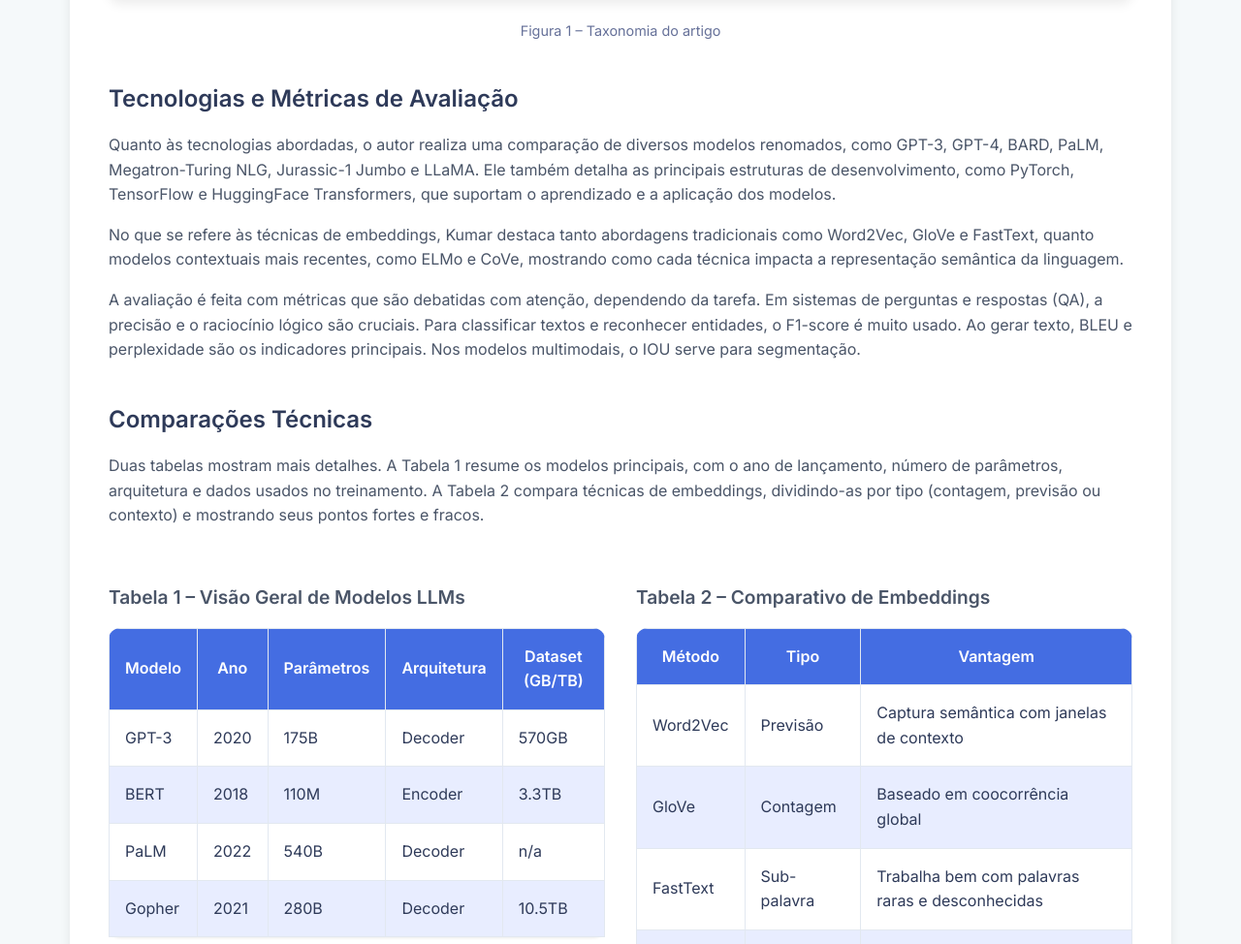
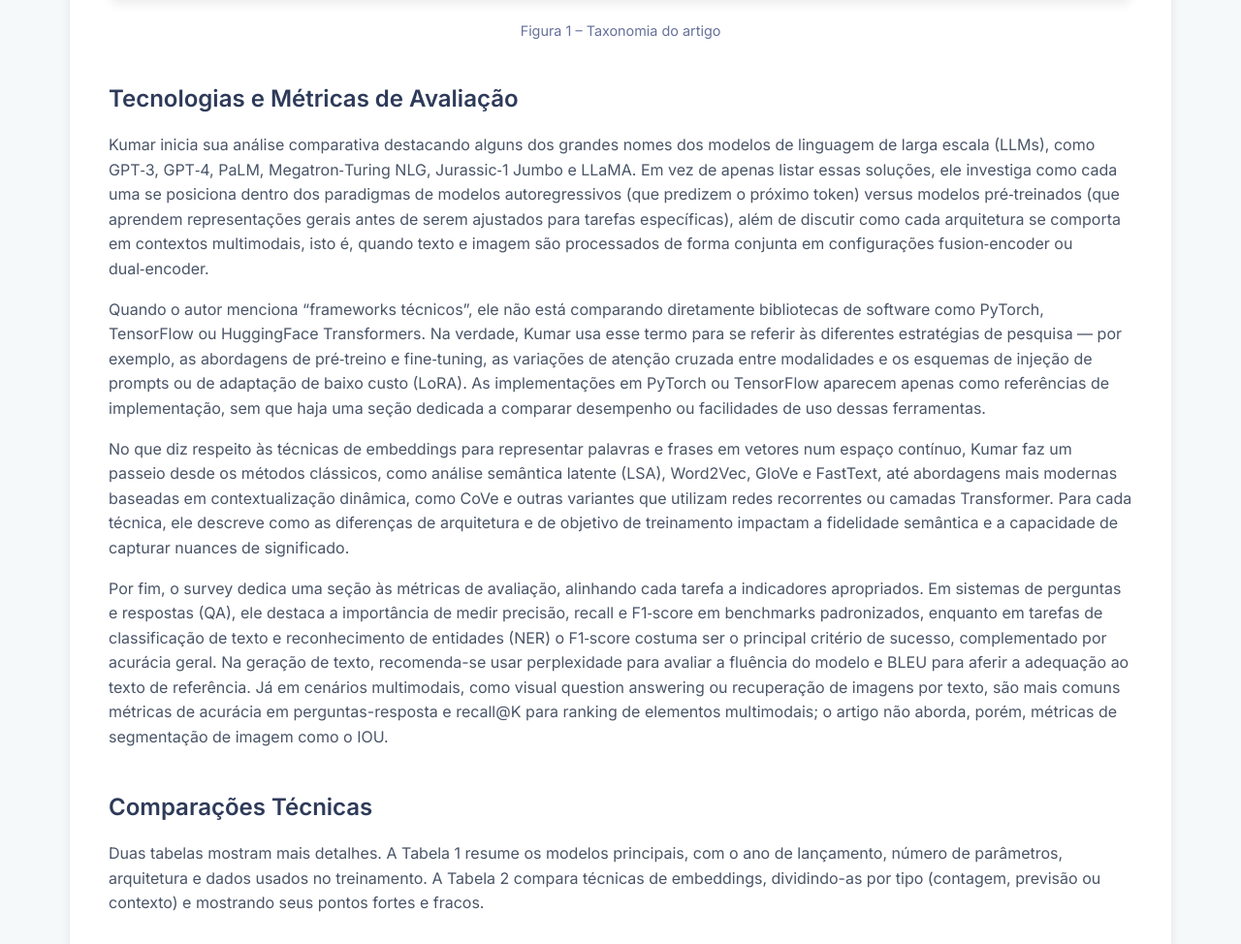
Before and after one commit to ezrasilva/Fichamento_01, a plain HTML site: page index.html in a window 1280 px wide. Shown: the part 2680-3654 px from the top of the page at 97% size. Drawn offline with nearby package versions, Linux system fonts and the light colour scheme.

Commit message:
fix: correção textual

```diff
--- a/index.html
+++ b/index.html
@@ -62,11 +62,13 @@
 
       <div class="section">
         <h2>Tecnologias e Métricas de Avaliação</h2>
-        <p>Quanto às tecnologias abordadas, o autor realiza uma comparação de diversos modelos renomados, como GPT-3, GPT-4, BARD, PaLM, Megatron-Turing NLG, Jurassic-1 Jumbo e LLaMA. Ele também detalha as principais estruturas de desenvolvimento, como PyTorch, TensorFlow e HuggingFace Transformers, que suportam o aprendizado e a aplicação dos modelos.</p>
+        <p>Kumar inicia sua análise comparativa destacando alguns dos grandes nomes dos modelos de linguagem de larga escala (LLMs), como GPT‑3, GPT‑4, PaLM, Megatron‑Turing NLG, Jurassic‑1 Jumbo e LLaMA. Em vez de apenas listar essas soluções, ele investiga como cada uma se posiciona dentro dos paradigmas de modelos autoregressivos (que predizem o próximo token) versus modelos pré‑treinados (que aprendem representações gerais antes de serem ajustados para tarefas específicas), além de discutir como cada arquitetura se comporta em contextos multimodais, isto é, quando texto e imagem são processados de forma conjunta em configurações fusion‑encoder ou dual‑encoder.</p>
 
-        <p>No que se refere às técnicas de embeddings, Kumar destaca tanto abordagens tradicionais como Word2Vec, GloVe e FastText, quanto modelos contextuais mais recentes, como ELMo e CoVe, mostrando como cada técnica impacta a representação semântica da linguagem.</p>
+        <p>Quando o autor menciona “frameworks técnicos”, ele não está comparando diretamente bibliotecas de software como PyTorch, TensorFlow ou HuggingFace Transformers. Na verdade, Kumar usa esse termo para se referir às diferentes estratégias de pesquisa — por exemplo, as abordagens de pré‑treino e fine‑tuning, as variações de atenção cruzada entre modalidades e os esquemas de injeção de prompts ou de adaptação de baixo custo (LoRA). As implementações em PyTorch ou TensorFlow aparecem apenas como referências de implementação, sem que haja uma seção dedicada a comparar desempenho ou facilidades de uso dessas ferramentas.</p>
 
-        <p>A avaliação é feita com métricas que são debatidas com atenção, dependendo da tarefa. Em sistemas de perguntas e respostas (QA), a precisão e o raciocínio lógico são cruciais. Para classificar textos e reconhecer entidades, o F1-score é muito usado. Ao gerar texto, BLEU e perplexidade são os indicadores principais. Nos modelos multimodais, o IOU serve para segmentação.</p>
+        <p>No que diz respeito às técnicas de embeddings para representar palavras e frases em vetores num espaço contínuo, Kumar faz um passeio desde os métodos clássicos, como análise semântica latente (LSA), Word2Vec, GloVe e FastText, até abordagens mais modernas baseadas em contextualização dinâmica, como CoVe e outras variantes que utilizam redes recorrentes ou camadas Transformer. Para cada técnica, ele descreve como as diferenças de arquitetura e de objetivo de treinamento impactam a fidelidade semântica e a capacidade de capturar nuances de significado.</p>
+
+        <p>Por fim, o survey dedica uma seção às métricas de avaliação, alinhando cada tarefa a indicadores apropriados. Em sistemas de perguntas e respostas (QA), ele destaca a importância de medir precisão, recall e F1‑score em benchmarks padronizados, enquanto em tarefas de classificação de texto e reconhecimento de entidades (NER) o F1‑score costuma ser o principal critério de sucesso, complementado por acurácia geral. Na geração de texto, recomenda-se usar perplexidade para avaliar a fluência do modelo e BLEU para aferir a adequação ao texto de referência. Já em cenários multimodais, como visual question answering ou recuperação de imagens por texto, são mais comuns métricas de acurácia em perguntas-resposta e recall@K para ranking de elementos multimodais; o artigo não aborda, porém, métricas de segmentação de imagem como o IOU.</p>
       </div>
 
       <div class="section">
```
